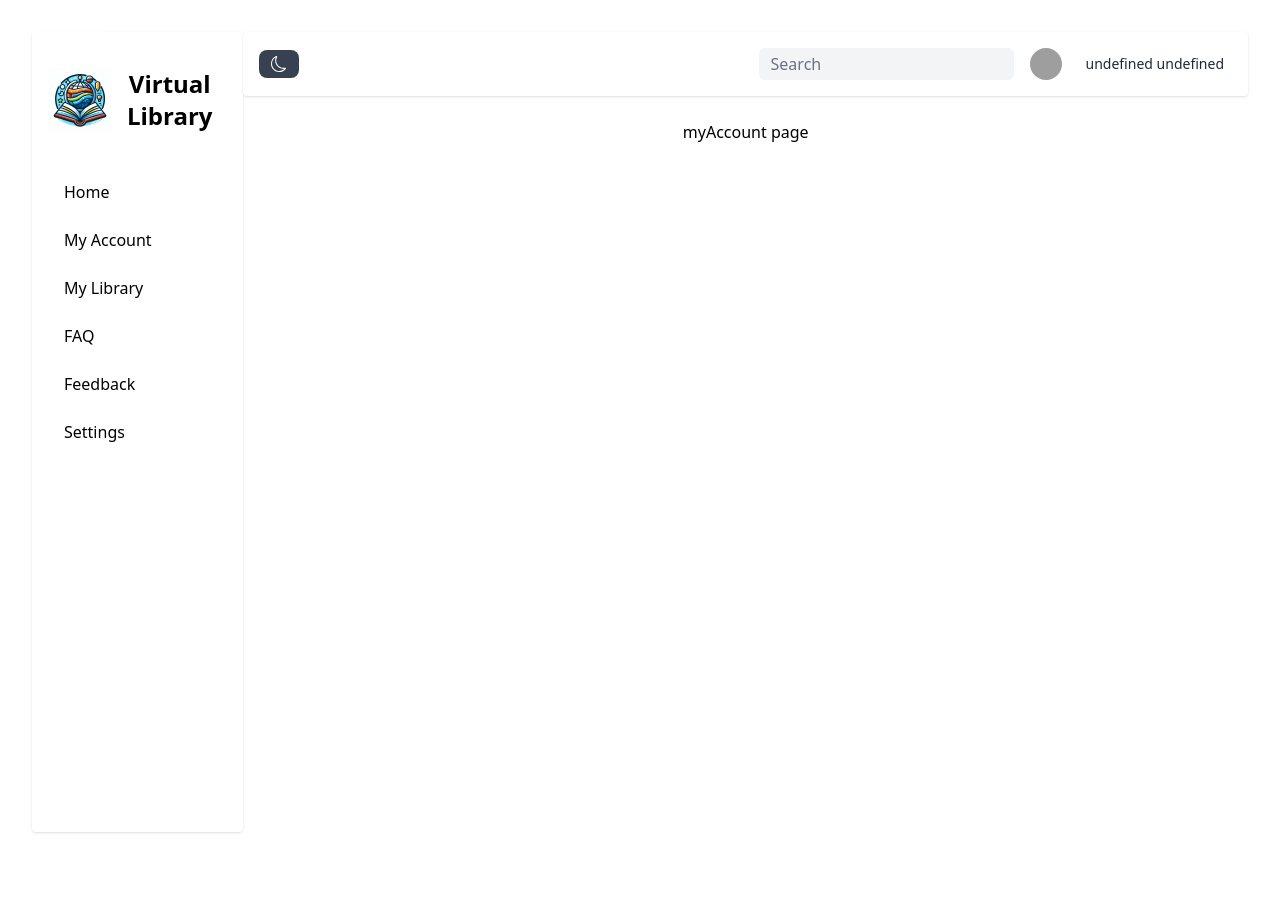
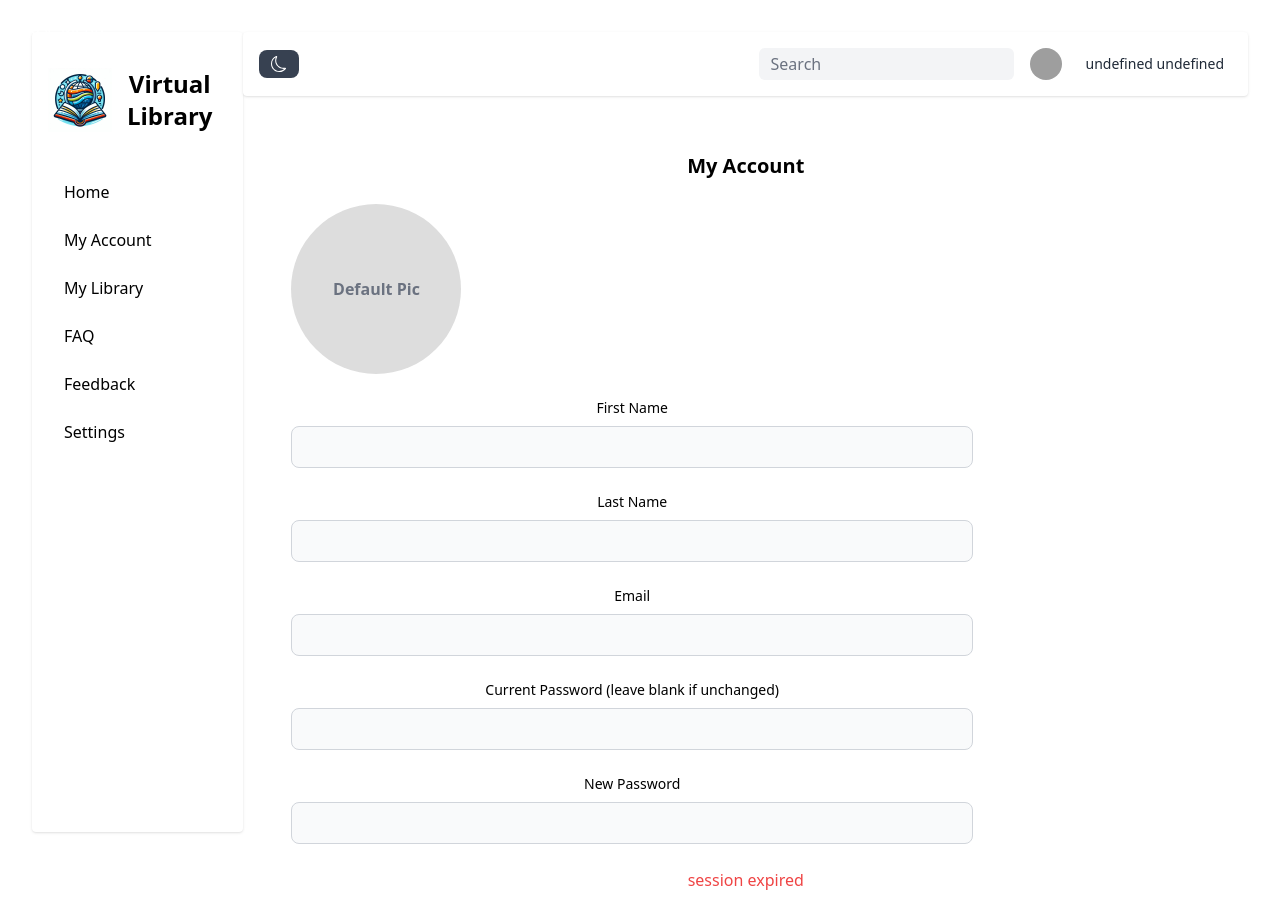
Before and after one commit to IdrisLaabidi/Virtual-Library, a React (Vite) app: page /myaccount in a window 1280 px wide. Shown: the top 914 px of the page. Before the commit the page ends 864 px from the top, so only its background shows below. Built offline with nearby package versions, Linux system fonts and the light colour scheme; grey boxes are pictures that could not be loaded.

Commit message:
added change profile pic feature

```diff
--- a/src/pages/myAccount/myAccount.jsx
+++ b/src/pages/myAccount/myAccount.jsx
@@ -1,10 +1,218 @@
-import React from 'react';
+import React, { useState, useEffect } from 'react';
+import { useNavigate } from 'react-router-dom';
+import useConnect from '../../Hooks/useConnect';
+import Cookies from 'js-cookie'; // Assuming you have js-cookie installed
 
-const MyAccountPage = ({}) => {
+const MyAccountPage = () => {
+  const types = ['image/png', 'image/jpeg']; // image types
+  const [profilePicture, setProfilePicture] = useState("");
+  const [userDetails, setUserDetails] = useState({
+    firstName: '',
+    lastName: '',
+    email: '',
+    currentPassword: '',
+    newPassword: '',
+    profilePicture: ''
+  });
+
+  const navigate = useNavigate();
+  const [user, isPending, error] = useConnect();
+
+  useEffect(() => {
+    if (!isPending && user) {
+      setUserDetails({
+        firstName: user.firstName || '',
+        lastName: user.lastName || '',
+        email: user.email || '',
+      });
+    }
+  }, [user, isPending]);
+
+  const handleChange = (e) => {
+    const { name, value } = e.target;
+    setUserDetails((prevDetails) => ({
+      ...prevDetails,
+      [name]: value,
+    }));
+  };
+
+  const handleProfilePictureChange = (e) => {
+    const file = e.target.files[0];
+    if (!(file && types.includes(file.type))){
+      alert('Please select a valid image type (jgp or png)')
+    }
+    const reader = new FileReader();
+    const maxFileSize = 5 * 1024 * 1024; // 5MB
+    if (file.size > maxFileSize) {
+        alert('Picture size should not exceed 5MB');
+        return;
+    }
+    reader.onloadend = () => {
+        console.log('Profile Picture Read:', reader.result);
+        setProfilePicture(reader.result);
+    };
+    if (file) {
+        reader.readAsDataURL(file);
+    }
+};
+useEffect(()=>{
+
+},[profilePicture])
+const saveChangesHandler = async () => {
+  try {
+    const userId = localStorage.getItem('user_id');
+    if (!userId) {
+      throw new Error('User ID is not found. Please log in again.');
+    }
+
+    const token = Cookies.get('token');
+    if (!token) {
+      throw new Error('You are not logged in. Please log in again.');
+    }
+
+    const updatedUserData = {
+      firstName: userDetails.firstName,
+      lastName: userDetails.lastName,
+      email: userDetails.email,
+    };
+
+    if (userDetails.newPassword) {
+      updatedUserData.currentPassword = userDetails.currentPassword;
+      updatedUserData.password = userDetails.newPassword;
+    }
+
+    if (profilePicture) {
+      updatedUserData.profilePicture = profilePicture;
+      console.log(profilePicture)
+    }
+
+    // Send updated user data to the server
+    const url = `http://localhost:4000/api/auth/users/${userId}`;
+    const response = await fetch(url, {
+      method: 'PUT',
+      headers: {
+        'Content-Type': 'application/json',
+        'Authorization': `Bearer ${token}`,
+      },
+      body: JSON.stringify(updatedUserData),
+    });
+
+    // Handle server response
+    if (!response.ok) {
+      if (response.status === 400) {
+        throw new Error('Invalid request. Please check your information again.');
+      } else if (response.status === 401) {
+        throw new Error('You are not authorized.');
+      } else if (response.status === 404) {
+        throw new Error('User not found.');
+      } else {
+        throw new Error('An unexpected error occurred.');
+      }
+    }
+
+    // Redirect the user after saving changes
+    Cookies.remove('token');
+    // Navigate to desired page or show success message
+    navigate('/login')
+  } catch (error) {
+    alert(error.message);
+  }
+};
+
+
+  const handleSubmit = (e) => {
+    e.preventDefault();
+    saveChangesHandler();
+  };
+
   return (
-   <div className=' dark:text-white'>
-      myAccount page
-   </div>
+    <div className="p-6 space-y-4 md:space-y-6 sm:p-8">
+      <h1 className="text-xl font-bold dark:text-white mb-6">My Account</h1>
+      <div className='relative w-[170px] h-[170px] overflow-hidden mb-[1rem] rounded-full'>
+                {/* Display profile picture mosta9bel */}
+                {profilePicture ? (
+                    <img src={profilePicture} alt="Profile" className="w-full h-full object-cover" />
+                ) : (
+                    <div className="flex justify-center items-center w-full h-full bg-[#ddd] text-gray-500 text-[1rem] font-bold ">Default Pic</div>
+                )}
+                {/* Input field to upload profile picture */}
+                <input
+                    type="file"
+                    accept="image/*"
+                    onChange={handleProfilePictureChange}
+                    className='absolute top-0 left-0 w-full h-full opacity-0 cursor-pointer'
+                />
+            </div>
+      <form onSubmit={handleSubmit} className="space-y-4 md:space-y-6">
+        <div className="w-3/4">
+          <label htmlFor="firstName" className="block mb-2 text-sm font-medium dark:text-white">
+            First Name
+          </label>
+          <input
+            type="text"
+            name="firstName"
+            value={userDetails.firstName}
+            onChange={handleChange}
+            className="block w-full px-3 py-2 bg-gray-50 border border-gray-300 text-gray-900 dark:bg-gray-600 dark:border-gray-500 dark:text-white rounded-lg"
+            required
+          />
+        </div>
+        <div className="w-3/4">
+          <label htmlFor="lastName" className="block mb-2 text-sm font-medium dark:text-white">
+            Last Name
+          </label>
+          <input
+            type="text"
+            name="lastName"
+            value={userDetails.lastName}
+            onChange={handleChange}
+            className="block w-full px-3 py-2 bg-gray-50 border border-gray-300 text-gray-900 dark:bg-gray-600 dark:border-gray-500 dark:text-white rounded-lg"
+            required
+          />
+        </div>
+        <div className="w-3/4">
+          <label htmlFor="email" className="block mb-2 text-sm font-medium dark:text-white">
+            Email
+          </label>
+          <input
+            type="email"
+            name="email"
+            value={userDetails.email}
+            onChange={handleChange}
+            className="block w-full px-3 py-2 bg-gray-50 border border-gray-300 text-gray-900 dark:bg-gray-600 dark:border-gray-500 dark:text-white rounded-lg"
+            required
+          />
+        </div>
+        <div className="w-3/4">
+          <label htmlFor="currentPassword" className="block mb-2 text-sm font-medium dark:text-white">
+            Current Password (leave blank if unchanged)
+          </label>
+          <input
+            type="password"
+            name="currentPassword"
+            value={userDetails.currentPassword}
+            onChange={handleChange}
+            className="block w-full px-3 py-2 bg-gray-50 border border-gray-300 text-gray-900 dark:bg-gray-600 dark:border-gray-500 dark:text-white rounded-lg"
+          />
+        </div>
+        <div className="w-3/4">
+          <label htmlFor="newPassword" className="block mb-2 text-sm font-medium dark:text-white">
+            New Password
+          </label>
+          <input
+            type="password"
+            name="newPassword"
+            value={userDetails.newPassword}
+            onChange={handleChange}
+            className="block w-full px-3 py-2 bg-gray-50 border border-gray-300 text-gray-900 dark:bg-gray-600 dark:border-gray-500 dark:text-white rounded-lg"
+          />
+        </div>
+        {error && <p className="text-red-500">{error}</p>}
+        <button type="submit" className="w-3/4 bg-blue-600 text-white py-2 px-4 rounded-lg hover:bg-blue-700 focus:outline-none focus:ring-4 focus:ring-blue-300">
+          Save Changes
+        </button>
+      </form>
+    </div>
   );
 };
 
```
